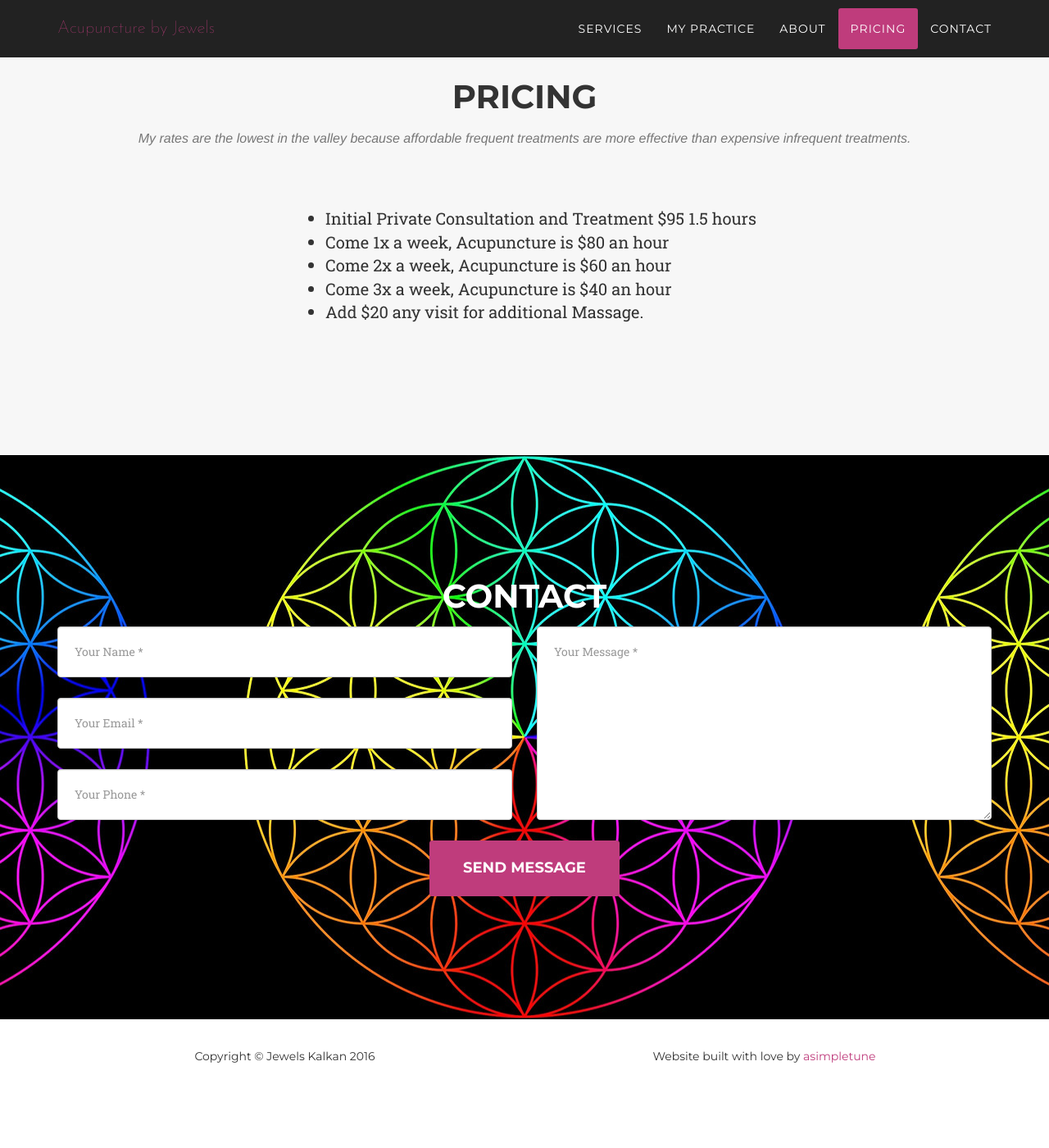
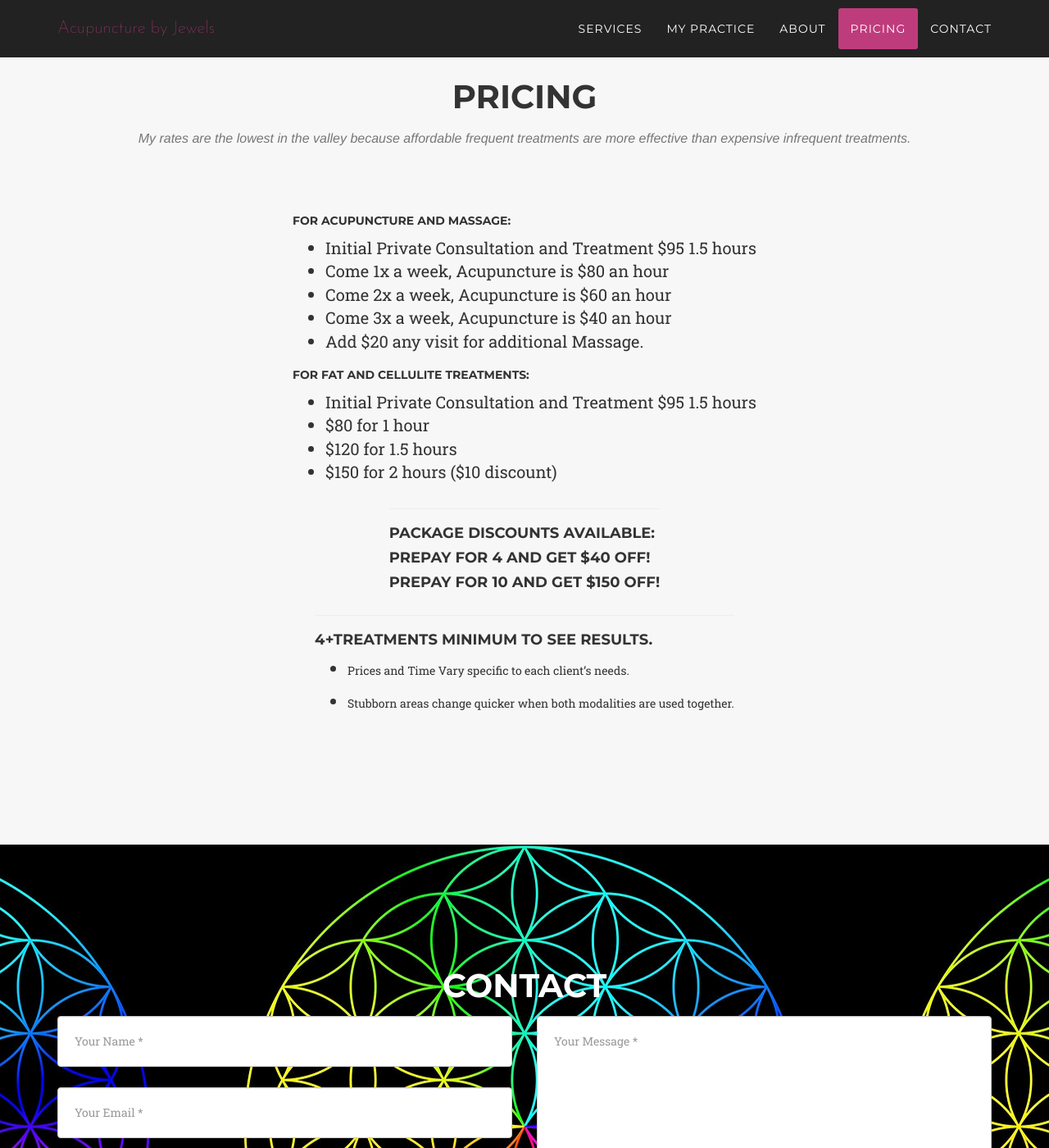
Before and after one commit to asimpletune/acupuncturebyjewels, a Jekyll site: the page built from pages/index.html, in a window 1280 px wide and 1400 px high, scrolled down 4488 px. Shown: the whole window at 82% size. Built offline with Jekyll 4.4.1, drawn with Linux system fonts in a browser that asks for light colours; some web fonts are replaced; before the commit the page ends 5821 px from its top, so only the background shows below that.

Commit message:
Update pricing

```diff
--- a/pages/index.html
+++ b/pages/index.html
@@ -151,7 +151,24 @@ permalink: /index
             </div>
         </div>
         <div class="prices">
-              {{ site.content | where:"id", "/content/pricing/pricing" }}
+          <div>
+            {{ site.content | where:"id", "/content/pricing/acupuncture-and-massage" }}
+          </div>
+        </div>
+        <div class="prices">
+          <div id="name">
+            {{ site.content | where:"id", "/content/pricing/fat-and-cellulite" }}
+          </div>
+        </div>
+        <div class="prices">
+          <div id="name">
+            {{ site.content | where:"id", "/content/pricing/package-discount" }}
+          </div>
+        </div>
+        <div class="prices">
+          <div id="name">
+            {{ site.content | where:"id", "/content/pricing/notes" }}
+          </div>
         </div>
     </div>
 </section>
```
Also changed, not shown: _content/pricing/acupuncture-and-massage.md (renamed from _content/pricing/pricing.md, +3 -0 lines), _content/pricing/fat-and-cellulite.md (added, +9 -0 lines), _content/pricing/notes.md (added, +11 -0 lines), _content/pricing/package-discount.md (added, +10 -0 lines).
